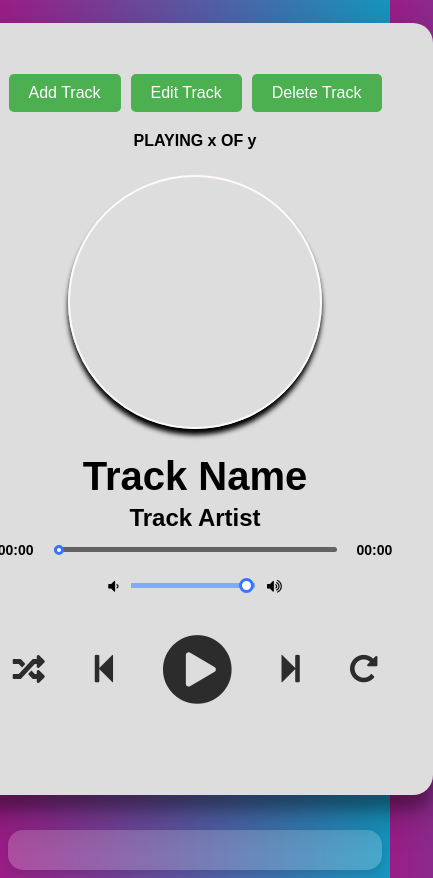
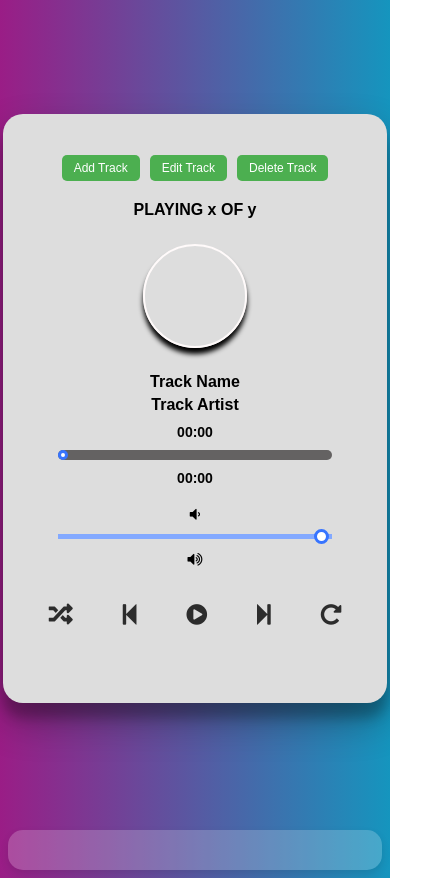
Before and after one commit to Jazezm/muc_player, a plain HTML site: page index.html in a window 390 px wide. Shown: the whole page, 433 px wide, since content can reach past the window. Drawn offline with Linux system fonts and the light colour scheme.

Commit message:
Update style.css

```diff
--- a/style.css
+++ b/style.css
@@ -74,7 +74,7 @@ body {
 margin: 25px;
 height: 250px;
 width: 250px;
-    border:2px solid 	#FFFAFA;
+border:2px solid #FFFAFA;
 background-size: cover;
 background-position: center;
 border-radius: 50%;
@@ -91,8 +91,15 @@ body {
 }
 
 .track-name {
+font-size: clamp(1.5rem, 2.5vw, 2.5rem);
+}
+
+
+.track-name {
 font-size: 2.5rem;
 }
+
+
 
 .track-artist {
 margin-top: 5px;
@@ -372,3 +379,54 @@ body {
 height: 10px;
 cursor: pointer;
 }
+
+/* Responsive Media Queries */
+@media (max-width: 768px) {
+.wrapper {
+padding: 20px;
+}
+
+.track-art {
+width: 150px;
+height: 150px;
+}
+
+.control-buttons button {
+font-size: 14px;
+padding: 8px 16px;
+}
+
+.track-name, .track-artist {
+font-size: 1.2rem;
+}
+}
+
+@media (max-width: 480px) {
+.control-buttons button {
+font-size: 12px;
+padding: 6px 12px;
+}
+
+.track-art {
+width: 100px;
+height: 100px;
+}
+
+.track-name, .track-artist {
+font-size: 1rem;
+text-align: center;
+}
+
+.buttons i {
+font-size: 1.5rem;
+}
+
+.slider_container {
+flex-direction: column;
+align-items: center;
+}
+
+.seek_slider, .volume_slider {
+width: 80%;
+}
+}
```
Lines whose indentation alone changed are shown as unchanged.
